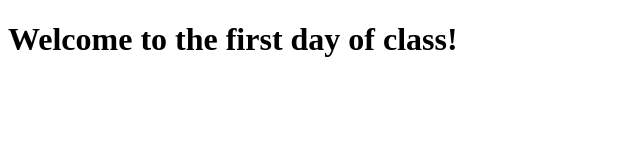
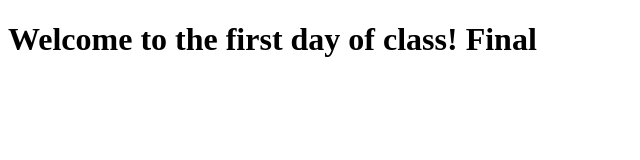
Before and after one commit to pucd/pucd.github.io, a plain HTML site: page 2025H/index.html in a window 1280 px wide. Shown: the whole page, without its empty margins (0-640 px from the left). Drawn offline with Linux system fonts and the light colour scheme.

Commit message:
Update index.html

```diff
--- a/2025H/index.html
+++ b/2025H/index.html
@@ -5,6 +5,6 @@
     <title>Welcome</title>
 </head>
 <body>
-    <h1>Welcome to the first day of class!</h1>
+    <h1>Welcome to the first day of class! Final </h1>
 </body>
 </html>
```
